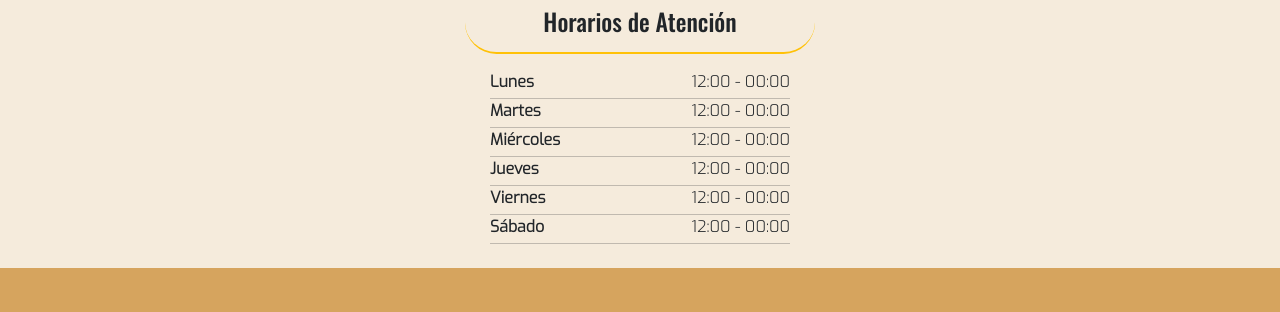
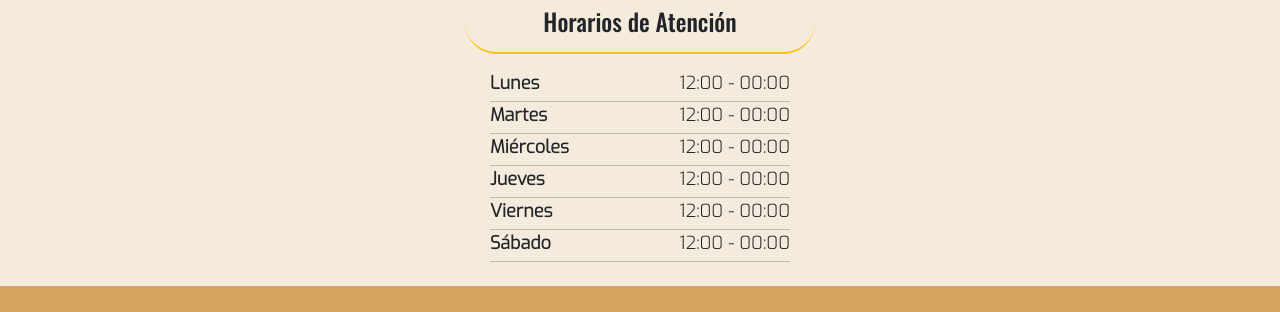
Before and after one commit to brunomry/frontendProyectoFinal_RollingCode, a React (Vite) app: page /contacto in a window 1280 px wide. Shown: the part 1268-1580 px from the top of the page. Built offline with nearby package versions, Linux system fonts and the light colour scheme; no server answers.

Commit message:
se añadieron media queries para dispositivos md a los horarios de atencion de contacto

```diff
--- a/src/styles/horariosContacto.css
+++ b/src/styles/horariosContacto.css
@@ -5,3 +5,9 @@
 .containerScheduleContact{
     width: 300px;
 }
+
+@media all and (min-width:768px){
+    .containerScheduleContact{
+      font-size: 18px;
+    }
+  }
```
